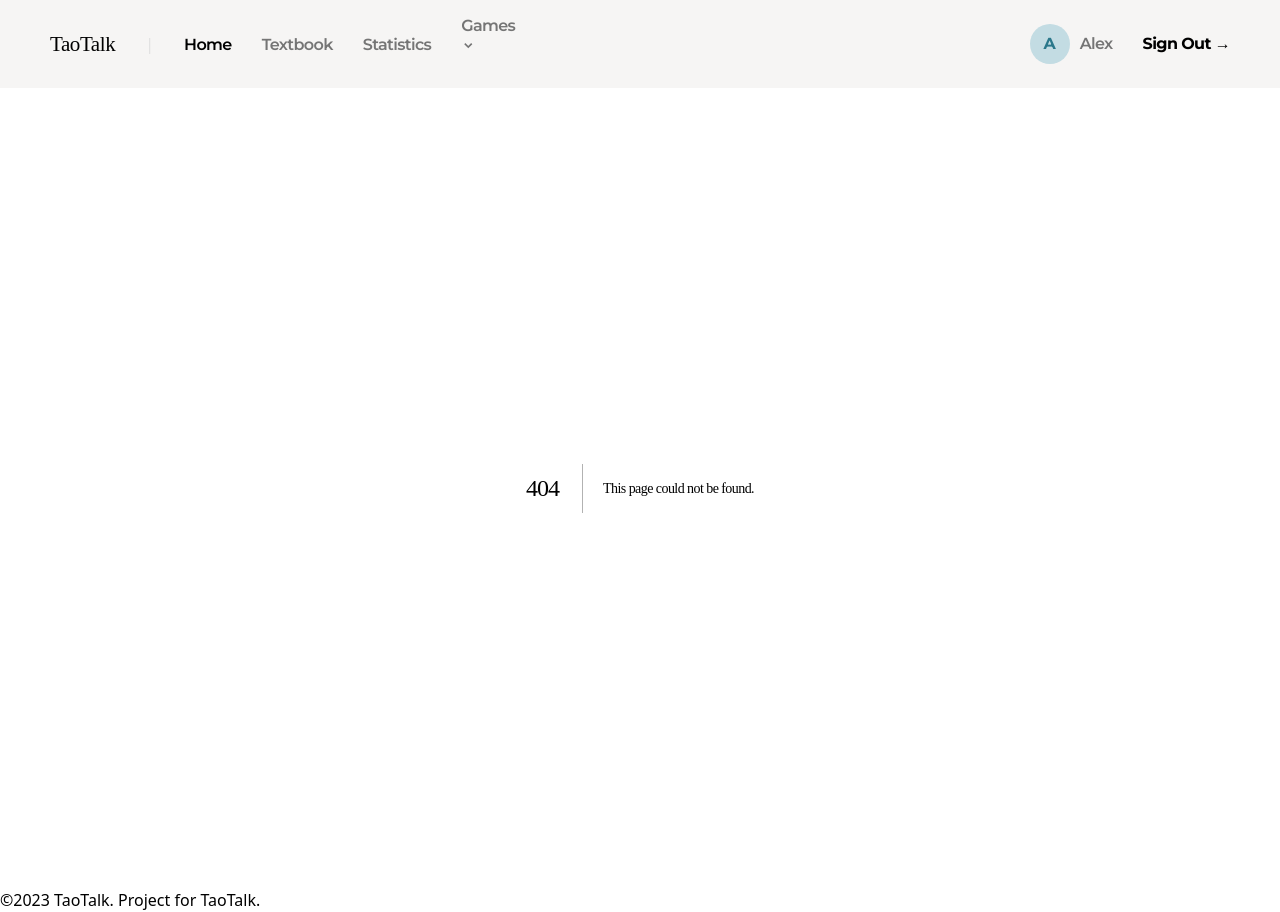
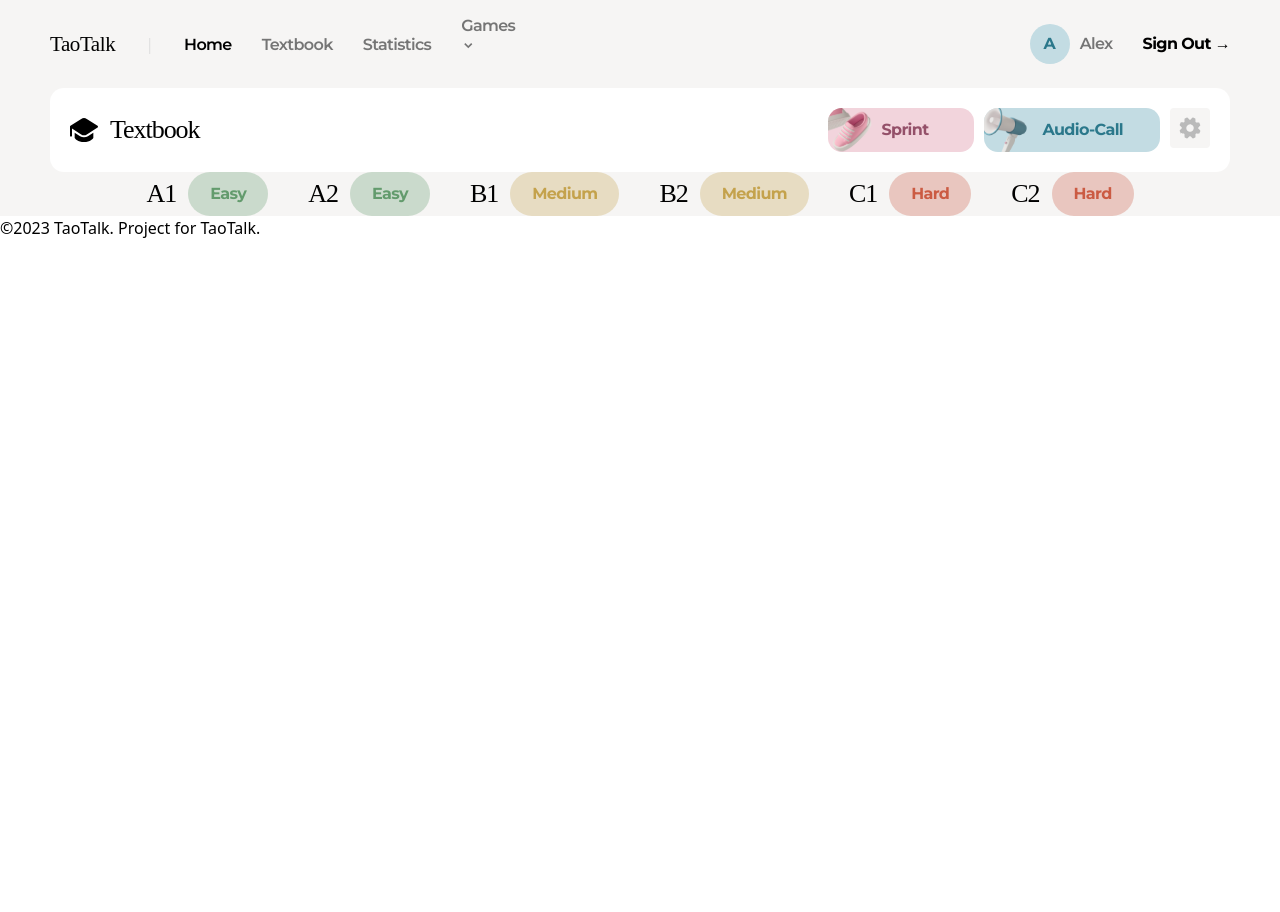
Before and after one commit to taodemy/taotalk, a Next.js app: page /textbook in a window 1280 px wide. Before the commit this address had no page. After the commit the page ends 800 px from the top, so only its background shows below. Built offline with nearby package versions, Linux system fonts and the light colour scheme; a web font is replaced by a local one.

Commit message:
feat: add heading & subheading

```diff
--- a/src/components/Shared/Buttons/Buttons.module.scss
+++ b/src/components/Shared/Buttons/Buttons.module.scss
@@ -53,7 +53,16 @@
 .buttonPinkLightColor {
   @include colorSwap($pinkLight, $pinkDark);
 }
+.buttonGreenLightColor {
+  @include colorSwap($greenLight, $green);
 
+}
+.buttonYelloLightColor {
+  @include colorSwap($yellowLight, $yellow);
+}
+.buttonOrangeLightColor {
+  @include colorSwap($orangeLight, $orange);
+}
 /*** BouncingImageButton ***/
 .buttonPopup {
   border-radius: 14px;
--- a/src/components/Shared/Buttons/RegularButton.tsx
+++ b/src/components/Shared/Buttons/RegularButton.tsx
@@ -21,6 +21,12 @@ export const getButtonClass = (color: ButtonColor, outline: boolean) => {
       return outline ? styles.outlineButtonPinkDarkColor : '';
     case 'greyIcon':
       return outline ? styles.outlineButtonGreyIconColor : '';
+    case 'greenLight':
+      return outline ? '' : styles.buttonGreenLightColor;
+    case 'yellowLight':
+      return outline ? '' : styles.buttonYelloLightColor;
+    case 'orangeLight':
+      return outline ? '' : styles.buttonOrangeLightColor;
   }
 };
 
--- a/src/components/Shared/Buttons/index.tsx
+++ b/src/components/Shared/Buttons/index.tsx
@@ -1,7 +1,15 @@
 import RegularButton, { RegularButtonProps } from './RegularButton';
 import ImageButton from './ImageButton';
 
-export type ButtonColor = 'cyanLight' | 'cyanDark' | 'pinkLight' | 'pinkDark' | 'greyIcon';
+export type ButtonColor =
+  | 'cyanLight'
+  | 'cyanDark'
+  | 'pinkLight'
+  | 'pinkDark'
+  | 'greyIcon'
+  | 'greenLight'
+  | 'yellowLight'
+  | 'orangeLight';
 
 type ButtonProps = {
   variant?: 'regular' | 'image';
--- /dev/null
+++ b/src/components/Textbook/Heading.tsx
@@ -0,0 +1,38 @@
+import React from 'react';
+
+import Styles from './textbook.module.scss';
+import Button from '../Shared/Buttons';
+import Setting from '../../../public/setting.svg';
+
+const heading = () => {
+  return (
+    <section className={Styles.textbook}>
+      <div className={Styles.heading}>
+        <div className={Styles.icon}>
+          <img src="hat.svg" alt="hat icon" />
+          <h4 className="heading--h4">Textbook</h4>
+        </div>
+
+        <div className={Styles.buttons}>
+          <div className={Styles.sprint}>
+            <div>
+              <img src="shoe.svg" alt="sprint icon" />
+            </div>
+            <Button outline={false} color="pinkLight" label="Sprint"></Button>
+          </div>
+          <div className={Styles.audio}>
+            <div>
+              <img src="speaker.svg" alt="sprint icon" />
+            </div>
+            <Button outline={false} color="cyanLight" label="Audio-Call"></Button>
+          </div>
+          <div className={Styles.setting}>
+            <Setting alt="setting icon" />
+          </div>
+        </div>
+      </div>
+    </section>
+  );
+};
+
+export default heading;
--- /dev/null
+++ b/src/components/Textbook/Subheading.tsx
@@ -0,0 +1,28 @@
+import React from 'react';
+import Styles from './textbook.module.scss';
+import Button from '../Shared/Buttons';
+interface subheadingProps {
+  name: string;
+  level: string;
+  isSelected: boolean;
+}
+const Subheading = (props: subheadingProps) => {
+  return (
+    <div className={props.isSelected ? Styles.selectedLevel : Styles.level}>
+      <h4 className="heading-h4">{props.name}</h4>
+      <Button
+        outline={false}
+        color={
+          props.level === 'Easy'
+            ? 'greenLight'
+            : props.level === 'Medium'
+            ? 'yellowLight'
+            : 'orangeLight'
+        }
+        label={props.level}
+      ></Button>
+    </div>
+  );
+};
+
+export default Subheading;
--- a/src/components/Textbook/index.tsx
+++ b/src/components/Textbook/index.tsx
@@ -1,34 +1,60 @@
 import React from 'react';
+import { useState, useEffect } from 'react';
 import Styles from './textbook.module.scss';
+import Heading from './Heading';
+import Button from '../Shared/Buttons';
+import Subheading from './Subheading';
+const Dictionary = () => {
+  const [dictionaries, setDictionaries] = useState<{
+    [key: string]: { level: string; isSelected: boolean; dictionary: {} };
+  }>({
+    A1: {
+      level: 'Easy',
+      isSelected: true,
+      dictionary: {},
+    },
+    A2: {
+      level: 'Easy',
+      isSelected: false,
+      dictionary: {},
+    },
+    B1: {
+      level: 'Medium',
+      isSelected: false,
+      dictionary: {},
+    },
+    B2: {
+      level: 'Medium',
+      isSelected: false,
+      dictionary: {},
+    },
+    C1: {
+      level: 'Hard',
+      isSelected: false,
+      dictionary: {},
+    },
+    C2: {
+      level: 'Hard',
+      isSelected: false,
+      dictionary: {},
+    },
+  });
 
-const Textbook = () => {
-  const dictionary = {};
   return (
     <article className={Styles.textbook}>
-      <div className={Styles.heading}>
-        <div className={Styles.icon}>
-          <img src="hat.svg" alt="hat icon" />
-          <h4 className="heading--h4">Textbook</h4>
-        </div>
-
-        <div className={Styles.buttons}>
-          <button className={Styles.shoe}>
-            <img src="shoe.svg" alt="shoe img" />
-            <p className="paragraph--p2">Sprint</p>
-          </button>
-          <button className={Styles.speaker}>
-            <img src="speaker.svg" alt="speaker img" />
-            <p className="paragraph--p2">Audio-Call</p>
-          </button>
-          <button>
-            <img src="setting.svg" alt="setting icon" />
-          </button>
-        </div>
-      </div>
-
-      <div className="subheading">A1</div>
+      <Heading />
+      <section className={Styles.subheading}>
+        {Object.keys(dictionaries).map((key) => (
+          <Subheading
+            key={key}
+            name={key}
+            level={dictionaries[key].level}
+            isSelected={dictionaries[key].isSelected} // Set the isSelected value based on your logic
+          />
+        ))}
+      </section>
     </article>
   );
 };
 
-export default Textbook;
+export default Dictionary;
--- a/src/components/Textbook/textbook.module.scss
+++ b/src/components/Textbook/textbook.module.scss
@@ -8,6 +8,19 @@
   border-radius: 14px;
   border: none;
   padding: 0;
+  height: 44px;
+}
+@mixin btn-area {
+  display: flex;
+    div{
+      position: relative;
+      margin-right: -44px;
+      img{
+        width: 44px;
+        height: 44px;
+      }
+    }
+
 }
 
 .textbook {
@@ -16,6 +29,8 @@
   justify-content: center;
   align-items: center;
   background-color: $greyLight;
+
+  // styles for heading
 
   .heading{
     display: flex;
@@ -34,28 +49,61 @@
     .buttons{
       display: flex;
       gap:10px;
-      .shoe{
-        @include btn;
-        background-color: $pinkLight;
-        p{
-          padding-left: 9px;
+      .sprint {
+        @include btn-area;
+        button{
+          @include btn;
+          padding-left: 53px;
           padding-right: 45px;
-          color: $pinkDark;
-          line-height: 100%;
-          font-weight:700;
+          letter-spacing: -0.64px;
         }
       }
-      .speaker{
-        @include btn;
-        background-color: $cyanLight;
-        p{
-          padding-left: 16px;
+      .audio{
+        @include btn-area;
+        button{
+          @include btn;
+          padding-left: 59px;
           padding-right: 37px;
-          color: $cyanDark;
-          line-height: 100%;
-          font-weight:700;
+          letter-spacing: -0.64px;
+        }
+      }
+      .setting{
+        display: flex;
+        width: 40px;
+        height: 40px;
+        align-items: center;
+        background-color: $greyLight;
+        border-radius: 4px;
+        svg {
+          margin: 0 auto;
+          color: $greyIcon;
+        }
+        &:hover{
+          background-color: $cyanDark;
+          svg{
+            color:$white
+          }
         }
       }
     }
   }
+
+  // styles for subHeading
+
+  .subheading{
+    display: flex;
+    gap:40px;
+    .level{
+      display: flex;
+      align-items: center;
+      gap:12px;
+    }
+    .selectedLevel{
+      display: flex;
+      align-items: center;
+      gap:12px
+    }
+  }
+
+  // styles for word
 }
--- /dev/null
+++ b/src/pages/textbook.tsx
@@ -0,0 +1,6 @@
+import React from 'react';
+import Dictionary from '../components/Textbook';
+
+export default function Textbook() {
+  return <Dictionary />;
+}
--- a/src/styles/color.scss
+++ b/src/styles/color.scss
@@ -17,6 +17,7 @@ $greenLight:#639B6D4D;
 $pink: #a15993;
 $red: #a95151;
 $yellow: #c4a24c;
+$yellowLight:#C4A24C4D;
 $orange: #cb5b43;
 $orangeLight:#CB5B434D;
 
```
Also changed, not shown: public/setting.svg, src/components/Textbook/Card.tsx (deleted), src/components/Textbook/WordList.tsx (added).
